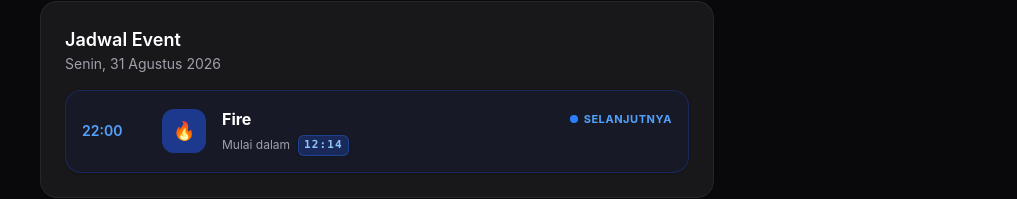
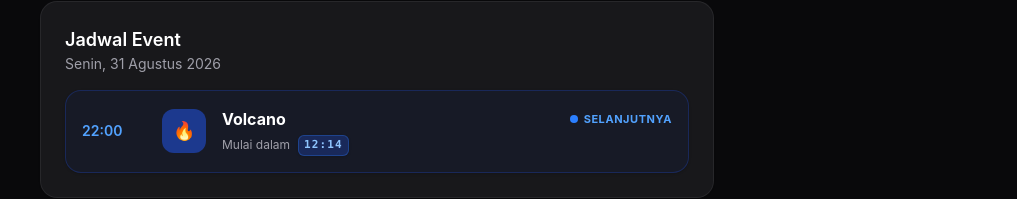
Before and after one commit to fahrianggara/element-event-tracker, a Vue app: page / in a window 1280 px wide. Shown: the part 254-453 px from the top of the page, without its empty margins (263-1280 px from the left). Built offline with nearby package versions, Linux system fonts and the light colour scheme.

Commit message:
feat: update event types to include volcano and blizzard, and add Vercel configuration

```diff
--- a/src/components/EventItem.vue
+++ b/src/components/EventItem.vue
@@ -17,8 +17,8 @@ const elementInfo: Record<
     icon: string
   }
 > = {
-  fire: { label: 'Fire', icon: '🔥' },
-  ice: { label: 'Ice', icon: '❄️' },
+  volcano: { label: 'Volcano', icon: '🔥' },
+  blizzard: { label: 'Blizzard', icon: '❄️' },
   storm: { label: 'Storm', icon: '⚡' },
 }
 </script>
--- a/src/components/EventSchedule.vue
+++ b/src/components/EventSchedule.vue
@@ -10,7 +10,7 @@ const props = defineProps<{
   date: string
 }>()
 
-const elements: ElementType[] = ['fire', 'ice', 'storm']
+const elements: ElementType[] = ['volcano', 'blizzard', 'storm']
 const now = ref(new Date())
 const eventItemRefs = ref<any[]>([])
 let timer: ReturnType<typeof setInterval>
--- a/src/data/events.ts
+++ b/src/data/events.ts
@@ -1,4 +1,4 @@
-export type ElementType = 'fire' | 'ice' | 'storm'
+export type ElementType = 'volcano' | 'blizzard' | 'storm'
 
 export interface EventRecord {
     date: string
@@ -18,13 +18,13 @@ export const eventTimes = [
 ]
 
 export const elements: ElementType[] = [
-    'fire',
-    'ice',
+    'volcano',
+    'blizzard',
     'storm',
 ]
 
 export const elementLabels: Record<ElementType, string> = {
-    fire: 'Fire',
-    ice: 'Ice',
+    volcano: 'Volcano',
+    blizzard: 'Blizzard',
     storm: 'Storm',
 }
```
Also changed, not shown: vercel.json (added).
